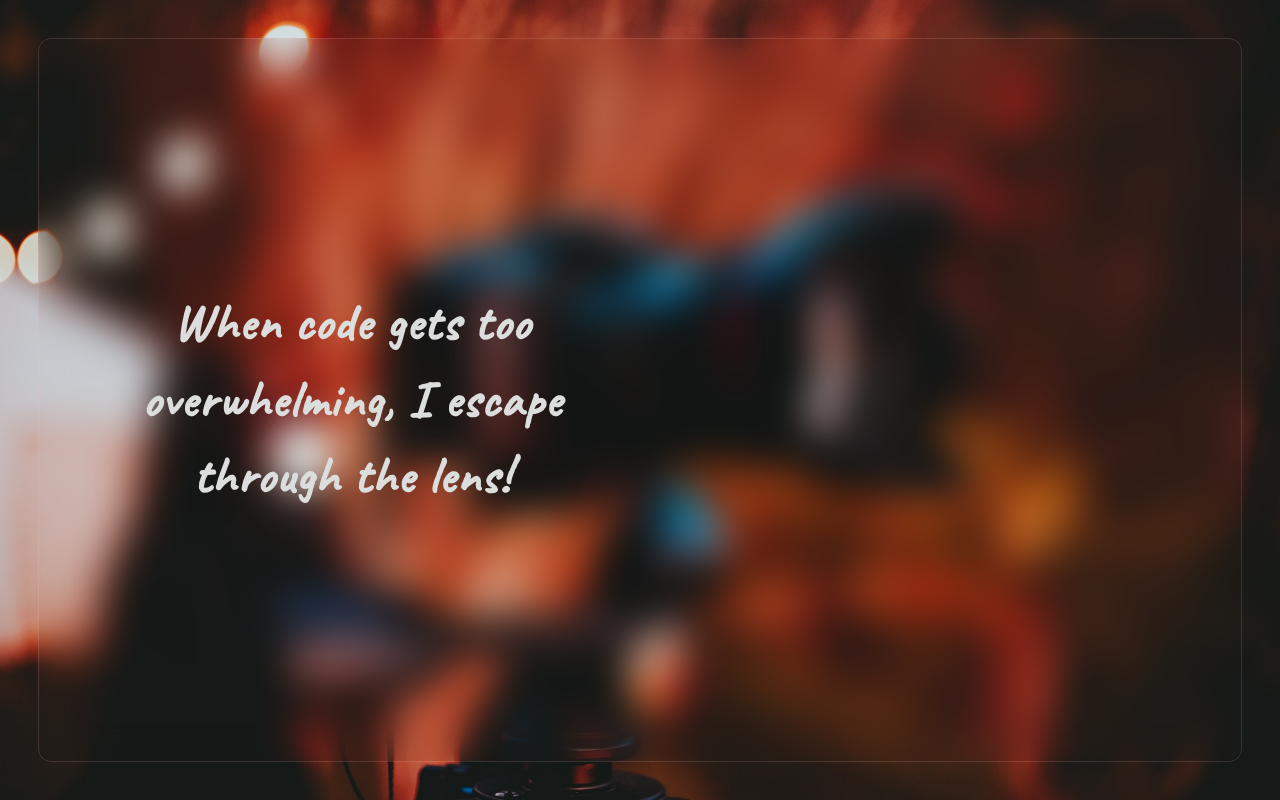
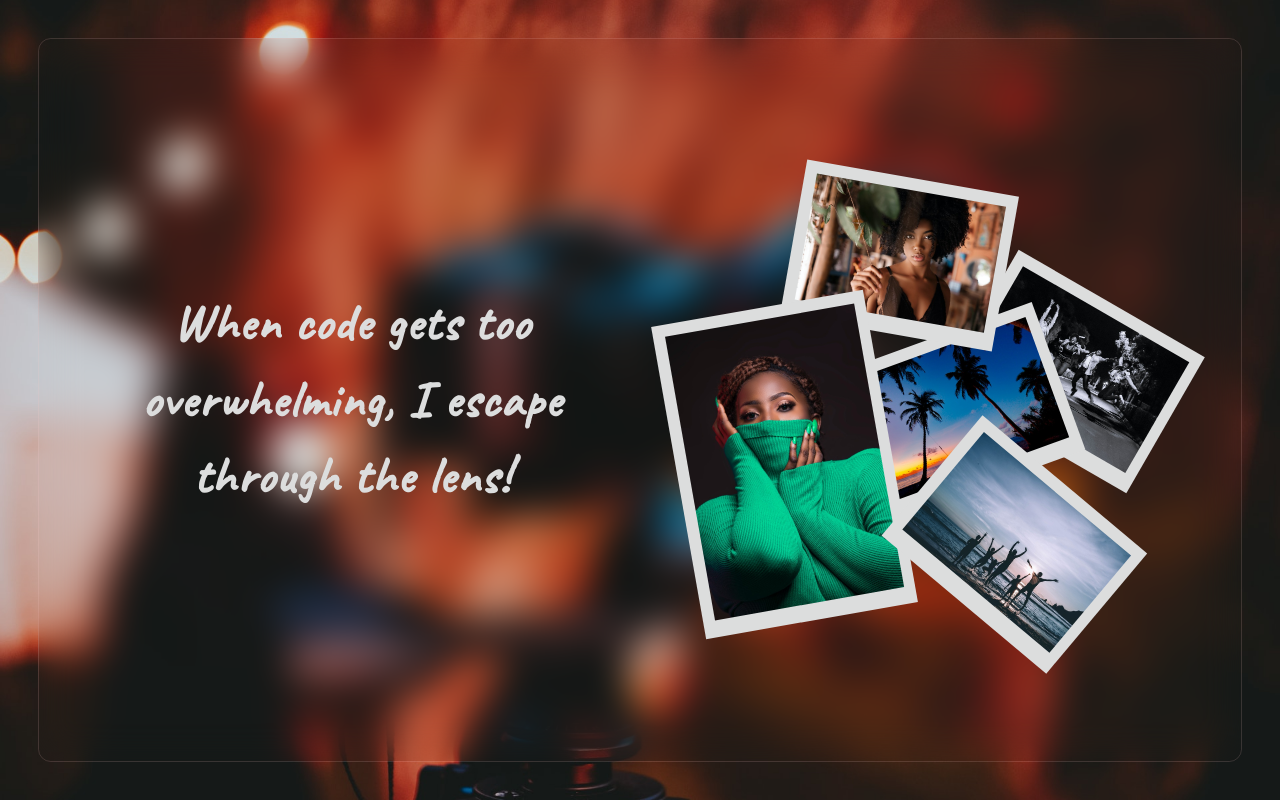
Before and after one commit to thesmartcoder7/gallery, a Django app: page / in a window 1280 px wide. Run offline with Django 4.2, Linux system fonts and the light colour scheme.

Commit message:
style: structure and style the landing page

```diff
--- a/album/static/album/css/index.css
+++ b/album/static/album/css/index.css
@@ -4,6 +4,24 @@
   margin: 0;
   -webkit-box-sizing: border-box;
           box-sizing: border-box;
+}
+
+@-webkit-keyframes emerge {
+  0% {
+    width: 0;
+  }
+  100% {
+    width: 15vw;
+  }
+}
+
+@keyframes emerge {
+  0% {
+    width: 0;
+  }
+  100% {
+    width: 15vw;
+  }
 }
 
 body {
@@ -72,5 +90,62 @@ main .right {
   -webkit-box-pack: center;
       -ms-flex-pack: center;
           justify-content: center;
+  position: relative;
+}
+
+main .right div {
+  background-color: #dcdddd;
+  display: -webkit-box;
+  display: -ms-flexbox;
+  display: flex;
+  -webkit-box-align: center;
+      -ms-flex-align: center;
+          align-items: center;
+  -webkit-box-pack: center;
+      -ms-flex-pack: center;
+          justify-content: center;
+  padding: 2% 2% 3% 2%;
+  position: absolute;
+}
+
+main .right div img {
+  width: 15vw;
+  -webkit-animation: emerge 0.5s ease-in;
+          animation: emerge 0.5s ease-in;
+}
+
+main .right .one {
+  -webkit-transform: rotate(30deg);
+          transform: rotate(30deg);
+  margin-right: -50%;
+  margin-top: -10%;
+}
+
+main .right .two {
+  margin-top: 2vw;
+  margin-left: 10%;
+  -webkit-transform: rotate(-20deg);
+          transform: rotate(-20deg);
+}
+
+main .right .three {
+  margin-top: -50%;
+  margin-left: -10%;
+  -webkit-transform: rotate(10deg);
+          transform: rotate(10deg);
+}
+
+main .right .four {
+  margin-top: 10vw;
+  margin-left: -50%;
+  -webkit-transform: rotate(-10deg);
+          transform: rotate(-10deg);
+}
+
+main .right .five {
+  margin-top: 50%;
+  margin-left: 30%;
+  -webkit-transform: rotate(40deg);
+          transform: rotate(40deg);
 }
 /*# sourceMappingURL=index.css.map */
--- a/album/static/album/css/index.scss
+++ b/album/static/album/css/index.scss
@@ -1,5 +1,15 @@
 @import url("https://fonts.googleapis.com/css2?family=Caveat&display=swap");
 @import "mixins";
+
+@keyframes emerge {
+  0% {
+    width: 0;
+  }
+
+  100% {
+    width: 15vw;
+  }
+}
 
 body {
   padding: 3%;
@@ -47,5 +57,50 @@ main {
     display: flex;
     align-items: center;
     justify-content: center;
+    position: relative;
+
+    div {
+      background-color: #dcdddd;
+      display: flex;
+      align-items: center;
+      justify-content: center;
+      padding: 2% 2% 3% 2%;
+      position: absolute;
+
+      img {
+        width: 15vw;
+        animation: emerge 0.5s ease-in;
+      }
+    }
+
+    .one {
+      transform: rotate(30deg);
+      margin-right: -50%;
+      margin-top: -10%;
+    }
+
+    .two {
+      margin-top: 2vw;
+      margin-left: 10%;
+      transform: rotate(-20deg);
+    }
+
+    .three {
+      margin-top: -50%;
+      margin-left: -10%;
+      transform: rotate(10deg);
+    }
+
+    .four {
+      margin-top: 10vw;
+      margin-left: -50%;
+      transform: rotate(-10deg);
+    }
+
+    .five {
+      margin-top: 50%;
+      margin-left: 30%;
+      transform: rotate(40deg);
+    }
   }
 }
--- a/album/templates/album/index.html
+++ b/album/templates/album/index.html
@@ -13,7 +13,29 @@
       <div class="left">
         <h1>When code gets too overwhelming, I escape through the lens!</h1>
       </div>
-      <div class="right"></div>
+      <div class="right">
+        <div class="one">
+          <img src="{% static 'album/images/landing/crazy.jpg'%}" alt="crazy" />
+        </div>
+        <div class="two">
+          <img src="{% static 'album/images/landing/beach_swing.jpg'%}" alt="beach" />
+        </div>
+        <div class="three">
+          <img
+            src="{% static 'album/images/landing/charity.jpg'%}"
+            alt="charity"
+          />
+        </div>
+        <div class="four">
+          <img src="{% static 'album/images/landing/green.jpg'%}" alt="green" />
+        </div>
+        <div class="five">
+          <img
+            src="{% static 'album/images/landing/family_v.jpg'%}"
+            alt="family"
+          />
+        </div>
+      </div>
     </main>
   </body>
 </html>
```
Also changed, not shown: album/static/album/images/landing/beach_swing.jpg (added), album/static/album/images/landing/charity.jpg (added), album/static/album/images/landing/crazy.jpg (added), album/static/album/images/landing/family_v.jpg (added), album/static/album/images/landing/green.jpg (added), 1 other file.
